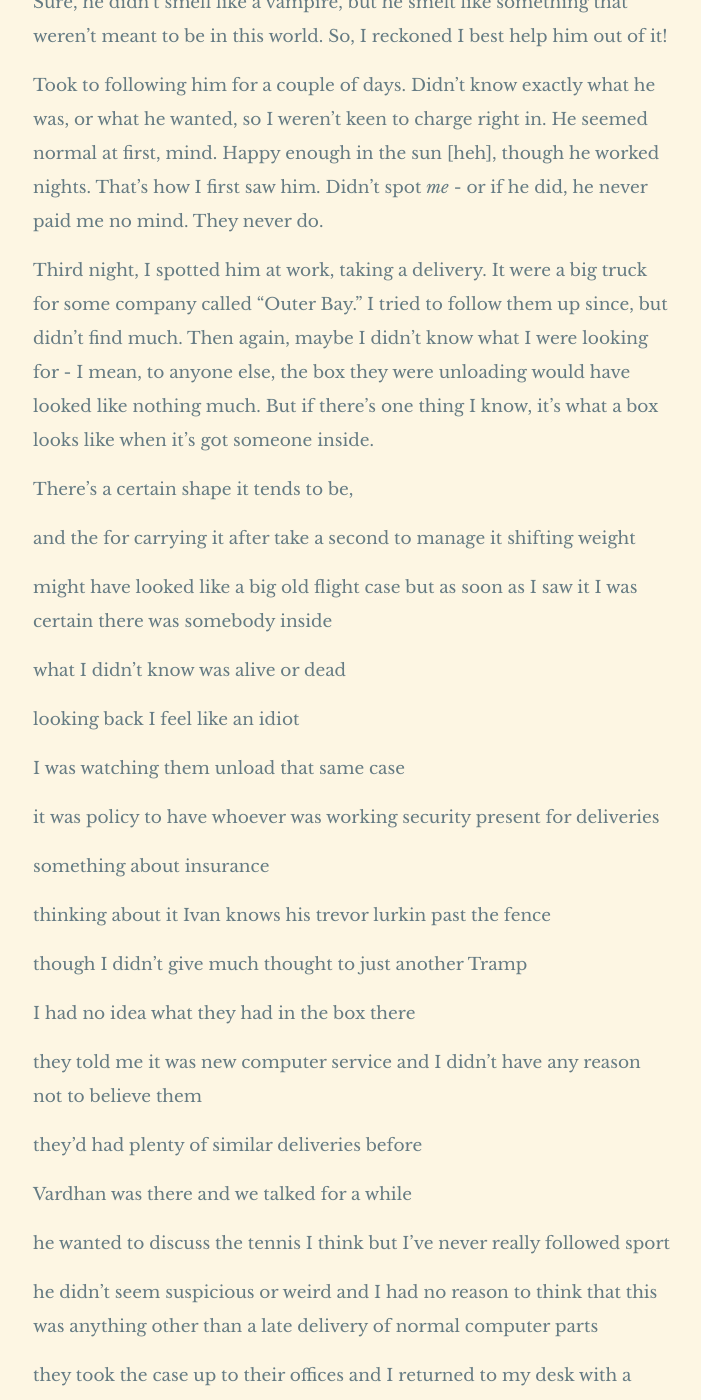
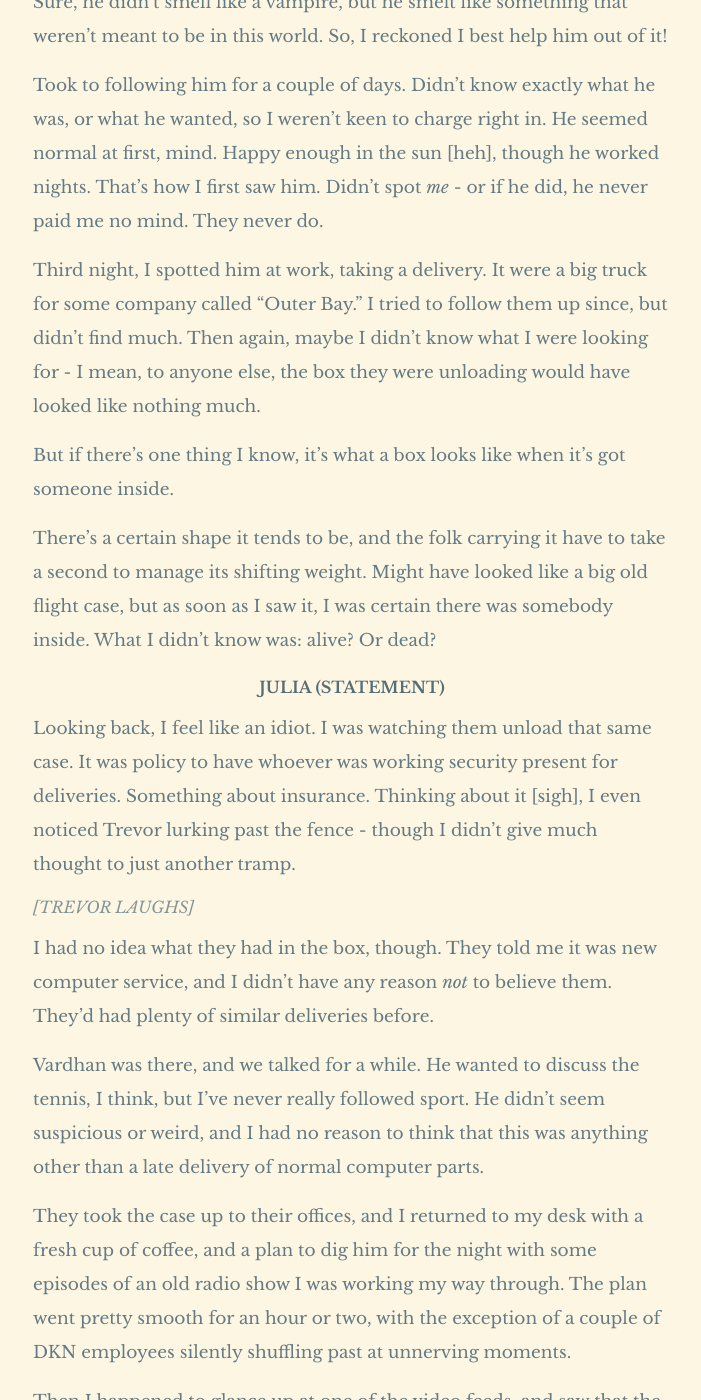
Before and after one commit to Snarp/magnus_archives_transcripts, a Jekyll site: the page built from _posts/2018-07-11-109.md, in a window 1280 px wide and 1400 px high, scrolled down 8560 px. Shown: the whole window, without its empty margins (288-989 px from the left). Built offline with Jekyll 4.4.1, drawn with Linux system fonts in a browser that asks for light colours; some web fonts are replaced; some of the changed text lies outside the part shown.

Commit message:
[Savescum auto-commit.]

```diff
--- a/_posts/2018-07-11-109.md
+++ b/_posts/2018-07-11-109.md
@@ -192,7 +192,7 @@
 
 At the time, I assumed my awkward flirting had made it weird... but unfortunately not! [laugh]
 
-#### TREVOR
+#### TREVOR (STATEMENT)
 
 Bulbs were breaking because of what they were doing around the offices.
 
@@ -212,113 +212,69 @@
 
 Took to following him for a couple of days. Didn't know exactly what he was, or what he wanted, so I weren't keen to charge right in. He seemed normal at first, mind. Happy enough in the sun [heh], though he worked nights. That's how I first saw him. Didn't spot *me* - or if he did, he never paid me no mind. They never do.
 
-Third night, I spotted him at work, taking a delivery. It were a big truck for some company called "Outer Bay." I tried to follow them up since, but didn't find much. Then again, maybe I didn't know what I were looking for - I mean, to anyone else, the box they were unloading would have looked like nothing much. But if there's one thing I know, it's what a box looks like when it's got someone inside.
+Third night, I spotted him at work, taking a delivery. It were a big truck for some company called "Outer Bay." I tried to follow them up since, but didn't find much. Then again, maybe I didn't know what I were looking for - I mean, to anyone else, the box they were unloading would have looked like nothing much.
 
-There's a certain shape it tends to be,
+But if there's one thing I know, it's what a box looks like when it's got someone inside.
 
-and the for carrying it after take a second to manage it shifting weight
+There's a certain shape it tends to be, and the folk carrying it have to take a second to manage its shifting weight. Might have looked like a big old flight case, but as soon as I saw it, I was certain there was somebody inside. What I didn't know was: alive? Or dead?
 
-might have looked like a big old flight case but as soon as I saw it I was certain there was somebody inside
+#### JULIA (STATEMENT)
 
-what I didn't know was alive or dead
+Looking back, I feel like an idiot. I was watching them unload that same case. It was policy to have whoever was working security present for deliveries. Something about insurance. Thinking about it [sigh], I even noticed Trevor lurking past the fence - though I didn't give much thought to just another tramp.
 
-looking back I feel like an idiot
+##### [TREVOR LAUGHS]
 
-I was watching them unload that same case
+I had no idea what they had in the box, though. They told me it was new computer service, and I didn't have any reason *not* to believe them. They'd had plenty of similar deliveries before.
 
-it was policy to have whoever was working security present for deliveries
+Vardhan was there, and we talked for a while. He wanted to discuss the tennis, I think, but I've never really followed sport. He didn't seem suspicious or weird, and I had no reason to think that this was anything other than a late delivery of normal computer parts.
 
-something about insurance
+They took the case up to their offices, and I returned to my desk with a fresh cup of coffee, and a plan to dig him for the night with some episodes of an old radio show I was working my way through. The plan went pretty smooth for an hour or two, with the exception of a couple of DKN employees silently shuffling past at unnerving moments.
 
-thinking about it Ivan knows his trevor lurkin past the fence
+Then I happened to glance up at one of the video feeds, and saw that the tramp I saw earlier had managed to sneak inside the building.
 
-though I didn't give much thought to just another Tramp
+#### TREVOR (STATEMENT)
 
-I had no idea what they had in the box there
+(snort) It weren't as hard as all that! Didn't even need to break a window or nothing - just waited until the last of the office weirdos were heading back inside. They were slow enough, it were pretty simple to tail them through before the door swung shut.
 
-they told me it was new computer service and I didn't have any reason not to believe them
+Once in, I had to look for cameras, because I knew there were a security guard. I'd seen her when they were unloading, and were pretty sure I could take her out, if I needed to -
 
-they'd had plenty of similar deliveries before
+#### JULIA
 
-Vardhan was there and we talked for a while
+[laugh] In your dreams, old man.
 
-he wanted to discuss the tennis I think but I've never really followed sport
+#### TREVOR (STATEMENT)
 
-he didn't seem suspicious or weird and I had no reason to think that this was anything other than a late delivery of normal computer parts
+- but I didn't want it to come to that!
 
-they took the case up to their offices and I returned to my desk with a fresh cup of coffee
+I tried to stay out of sight, but she must have spotted me, because soon enough I could hear her coming my way. I managed to duck into a stairwell and head up towards the fourth floor, where the front of the building said Darvish's company was.
 
-and a plan to dig him for the night with some episodes of an old radio show Bo's working my way through
+I could hear her behind me, though, so I ducked out a floor early and nipped inside a cleaning cupboard to wait her out.
 
-the plan went pretty smooth for an hour or two
+#### JULIA (STATEMENT)
 
-with the exception of a couple of dkn employee silently shuffling past at unnerving moments
+I went all the way to the fourth floor not realizing that *this* git wasn't up there.
 
-when I happened to glance up at one of the video feeds and saw that the Tramp I saw earlier had managed to sneak inside the building
+The corridor light was out, and I made a note to replace it later.
 
-he wanted hard at all
+As I turned on my torch, it was very quiet - far quieter than I would have expected for a company installing new equipment.
 
-that
+I took a moment to get my bearings, and there was no sound at all.
 
-didn't even need to break a window nothing just waited until the last of the office where doors were heading back inside
+Utter silence except for the faintest "drip, drip, drip" coming from somewhere up ahead.
 
-they were slow enough
+I called out first for the trespasser, then for Vardhan, then for anybody who might be up there - but there was no answer.
 
-pretty simple to tell them through
+My torch beam fell on the door labeled DKN Systems. It stood open and moving, with no light at all coming from inside.
 
-before the door swung shot
+As my light crossed the doorframe, I could see the windows had been covered with thick wooden boards, and painted a dark matte black.
 
-once in I had a lot for cameras because I knew there were a security guard
+In the corner of my mind, I could feel panic starting to claw its way up as the darkness started to press in on me.
 
-I'd seen her when they were on Lord you know
+I called out again, but there was still no reply.
 
-we're pretty sure I could take her out if I needed to
+I wanted to turn around and run back to the light, but not enough.
 
-in your dreams old man
-
-but I didn't want it to come to that
-
-I tried to stay out of sight but she must have spotted me because soon enough I could hear her coming my way
-
-I managed to duck into a stairwell and head up towards a fourth floor
-
-where the front of the building said Daffy fishes company was
-
-I could hear a behind me though so I ducked out to floor early and nipped inside a cleaning cover to wait her out
-
-I went all the way to the fourth floor not realizing that this get wasn't up there
-
-the corridor light was out and I made a note to replace it later
-
-as I turned on my torch it was very quiet
-
-far quieter than I would have expected for a company installing new equipment
-
-I took a moment to get my bearings
-
-and there was no sound at all
-
-utter silence except for the faintest drip drip drip coming from somewhere up ahead
-
-I called out first for the trespasser then for Vardhan
-
-then for anybody who might be up there
-
-but there was no answer
-
-my torch beam fell on the door labeled dkn systems it stood open and moving with no light at all coming from inside
-
-as my light crossed the doorframe I could see the windows had been covered with thick wooden boards and painted a dark matte black
-
-in the corner of my mind I could feel panic starting to claw its way up as the darkness started to press in on me
-
-I called out again but there was still no reply
-
-I wanted to turn around and run back to the light
-
-but not enough
-
-not as much as I wanted to overcome my fear
+Not as much as I wanted to overcome my fear.
 
 I slowly headed inside calling out every few steps to make sure anyone who might be in there knew I was with security
 
```
